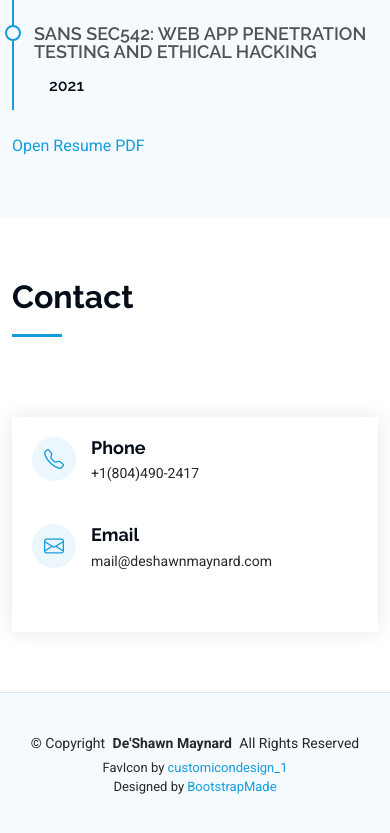
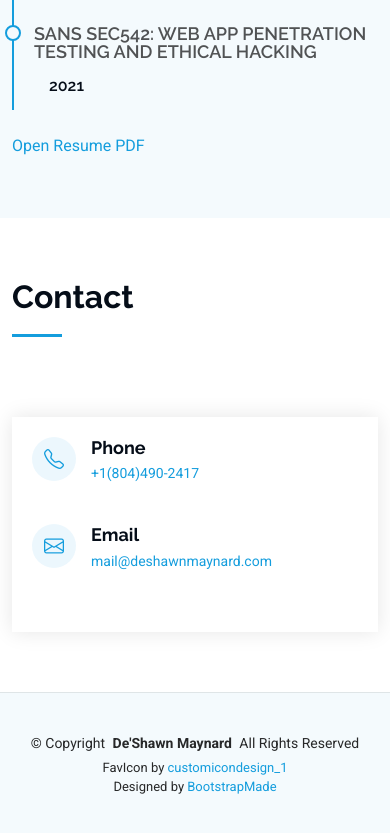
Before and after one commit to Duh-Shawn/Duh-Shawn.github.io, a plain HTML site: page index.html in a window 390 px wide. Shown: the part 4718-5551 px from the top of the page. Drawn offline with Linux system fonts and the light colour scheme.

Commit message:
Add clickable links for email and phone number on contact section

```diff
--- a/index.html
+++ b/index.html
@@ -200,14 +200,14 @@
                 <i class="bi bi-telephone flex-shrink-0"></i>
                 <div>
                   <h3>Phone</h3>
-                  <p>+1(804)490-2417</p>
+                  <p><a href="tel:+18044902417">+1(804)490-2417</a></p>
                 </div>
               </div><!-- End Info Item -->
               <div class="info-item d-flex" data-aos="fade-up" data-aos-delay="400">
                 <i class="bi bi-envelope flex-shrink-0"></i>
                 <div>
                   <h3>Email</h3>
-                  <p>mail@deshawnmaynard.com</p>
+                  <p><a href="mailto:mail@deshawnmaynard.com">mail@deshawnmaynard.com</a></p>
                 </div>
               </div><!-- End Info Item -->
             </div>
```
